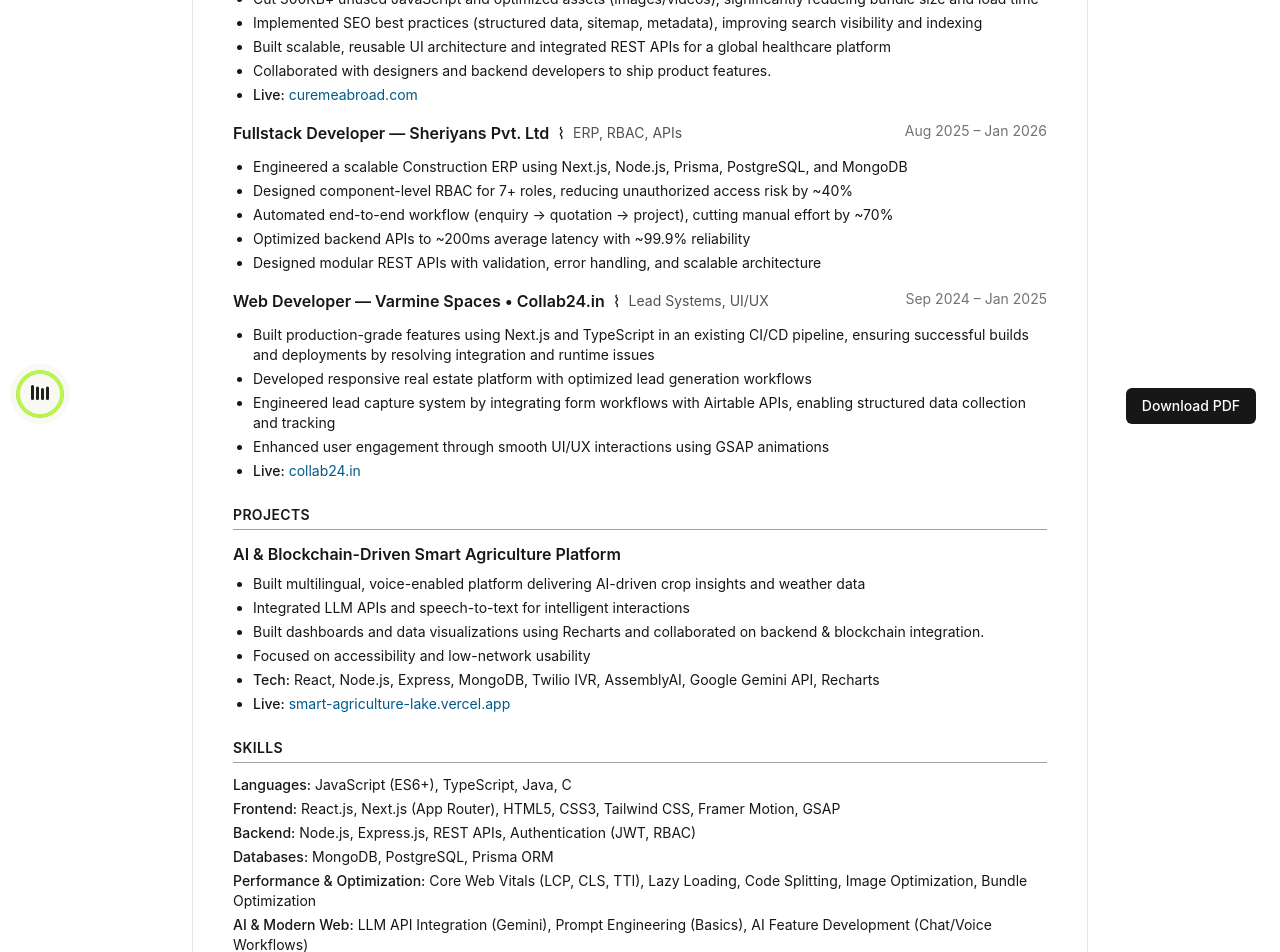
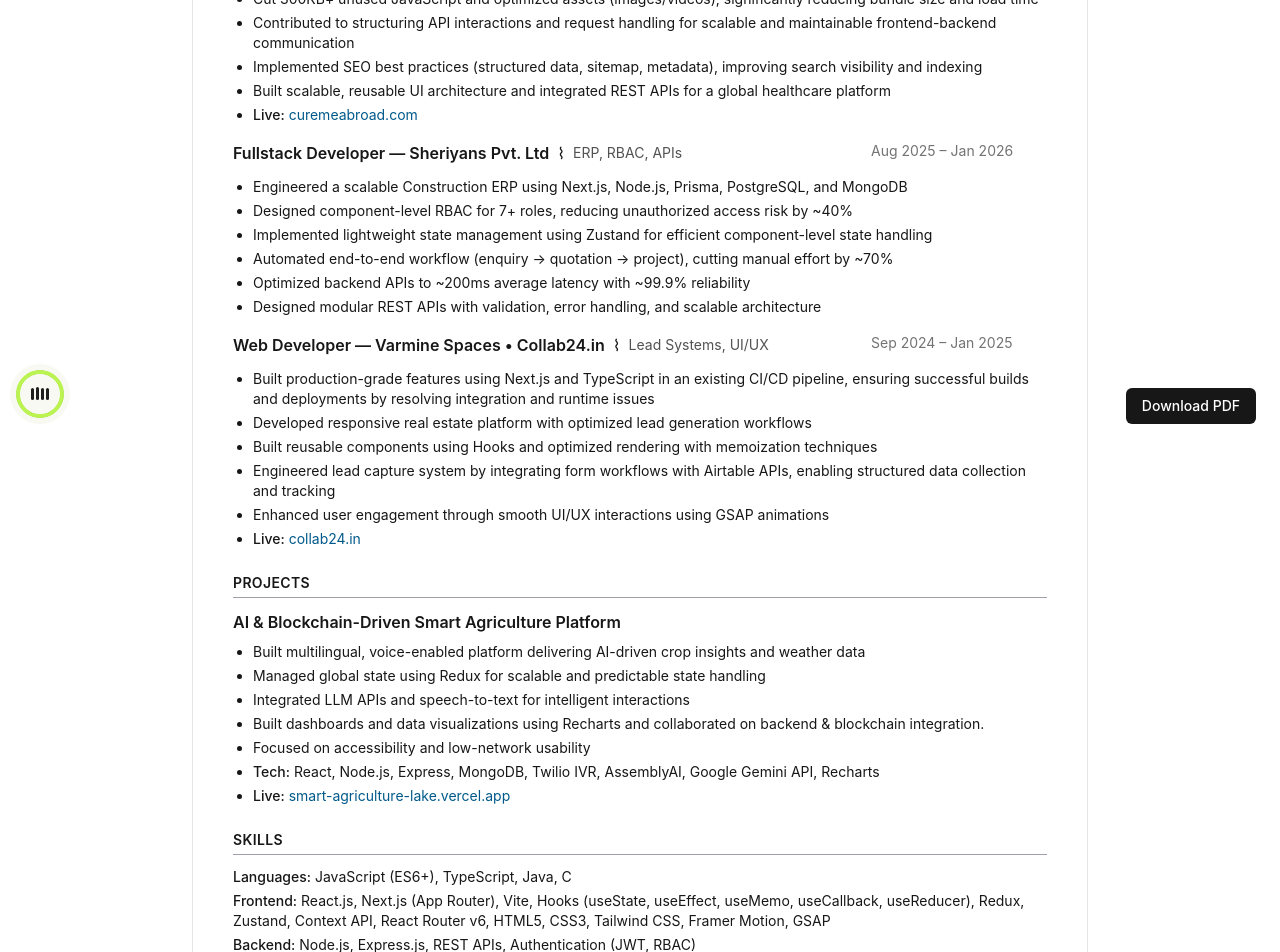
Before and after one commit to WebWithAstha/astha, a React (Vite) app: page /resume in a window 1280 px wide. Shown: the part 360-1312 px from the top of the page. Built offline with nearby package versions, Linux system fonts and the light colour scheme; a web font is replaced by a local one.

Commit message:
frontend skill updates

```diff
--- a/src/pages/resume.jsx
+++ b/src/pages/resume.jsx
@@ -23,7 +23,7 @@
             <span className="sm:inline-block hidden px-4">
               {"  •  "}
             </span>
-            Pune, Maharashtra, India
+            Bhopal, M.P., India
           </p>
 
           <div className="flex flex-row  sm:justify-center text-sm text-sky-800">
@@ -64,16 +64,18 @@
         <Section title="Experience">
           <ExperienceItem
             role="Frontend Developer"
-            company="Luxora Experiences"
+            company="CureMeAbroad"
             duration="Jan 2026 – April 2026"
-            keyterms={"Next.js, Performance, SEO"}
+            keyterms={"Next.js, Nodejs, Performance, SEO"}
             points={[
-              "Optimized Core Web Vitals, achieving LCP ~1.6s, CLS 0.0, and Performance score 85+ → 90+ through server/client component refactoring in Next.js",
+              "Optimized Core Web Vitals (LCP ~1.6s, CLS 0.0, Performance 85+ → 90+) through efficient client-server rendering strategies in Next.js",
               "Reduced render delays (~740ms) and improved Time to Interactive by isolating client-side logic and minimizing hydration overhead",
               "Cut 300KB+ unused JavaScript and optimized assets (images/videos), significantly reducing bundle size and load time",
+              // "Collaborated closely with backend team to improve API response handling and reduce render delays (~740ms), enhancing overall application performance",
+              // "Worked with server-side data fetching and caching strategies to improve Time to Interactive and reduce unnecessary client-side load",
+              "Contributed to structuring API interactions and request handling for scalable and maintainable frontend-backend communication",
               "Implemented SEO best practices (structured data, sitemap, metadata), improving search visibility and indexing",
               "Built scalable, reusable UI architecture and integrated REST APIs for a global healthcare platform",
-              "Collaborated with designers and backend developers to ship product features.",
             ]}
             live="https://curemeabroad.com/"
             liveLabel="curemeabroad.com"
@@ -87,6 +89,7 @@
             points={[
               "Engineered a scalable Construction ERP using Next.js, Node.js, Prisma, PostgreSQL, and MongoDB",
               "Designed component-level RBAC for 7+ roles, reducing unauthorized access risk by ~40%",
+              "Implemented lightweight state management using Zustand for efficient component-level state handling",
               "Automated end-to-end workflow (enquiry → quotation → project), cutting manual effort by ~70%",
               "Optimized backend APIs to ~200ms average latency with ~99.9% reliability",
               "Designed modular REST APIs with validation, error handling, and scalable architecture"
@@ -103,6 +106,7 @@
             points={[
               "Built production-grade features using Next.js and TypeScript in an existing CI/CD pipeline, ensuring successful builds and deployments by resolving integration and runtime issues",
               "Developed responsive real estate platform with optimized lead generation workflows",
+              "Built reusable components using Hooks and optimized rendering with memoization techniques",
               "Engineered lead capture system by integrating form workflows with Airtable APIs, enabling structured data collection and tracking",
               "Enhanced user engagement through smooth UI/UX interactions using GSAP animations"
             ]}
@@ -121,6 +125,9 @@
             <ul className="list-disc ml-5 mt-2 space-y-1 text-sm">
               <li>
                 Built multilingual, voice-enabled platform delivering AI-driven crop insights and weather data
+              </li>
+              <li>
+                Managed global state using Redux for scalable and predictable state handling
               </li>
               <li>
                 Integrated LLM APIs and speech-to-text for intelligent interactions
@@ -148,6 +155,30 @@
               </li>
             </ul>
           </div>
+          <div className="hidden">
+            <h3 className="font-semibold">
+              AI Content SaaS Platform
+            </h3>
+            <ul className="list-disc ml-5 mt-2 space-y-1 text-sm">
+              <li>
+                Built a multi-platform AI content generation SaaS for Instagram, LinkedIn, and Reddit with user-selectable LLM models (Gemini, Grok)
+              </li>
+              <li>
+                Architected an async job queue using BullMQ + Redis, reducing average AI response time by ~40% by eliminating blocking LLM API calls
+              </li>
+              <li>
+                Designed dedicated worker architecture to handle unpredictable LLM latency at scale; extending platform with image generation support
+              </li>
+              <li>
+                Building a browser extension for seamless in-context content generation while browsing
+              </li>
+              <li>
+                <span className="font-medium">Tech:</span> Next.js, Node.js, Express, BullMQ, Redis, Gemini API, Grok API
+              </li>
+              {/* Add once deployed: */}
+              <li><span className="font-medium">Link:</span> <a href="https://github.com/WebWithAstha/ai-creator" className="text-sky-800 hover:underline">ai-creator</a></li>
+            </ul>
+          </div>
         </Section>
 
         {/* SKILLS */}
@@ -158,8 +189,11 @@
           </SkillRow>
 
           <SkillRow label="Frontend">
-    React.js, Next.js (App Router), HTML5, CSS3, Tailwind CSS,
-    Framer Motion, GSAP
+React.js, Next.js (App Router), Vite,
+Hooks (useState, useEffect, useMemo, useCallback, useReducer),
+Redux, Zustand, Context API,
+React Router v6,
+HTML5, CSS3, Tailwind CSS, Framer Motion, GSAP
           </SkillRow>
 
           <SkillRow label="Backend">
@@ -175,7 +209,7 @@
             Image Optimization, Bundle Optimization
           </SkillRow>
 
-  <SkillRow label="AI & Modern Web">
+          <SkillRow label="AI & Modern Web">BullMQ, Queue Architecture
             LLM API Integration (Gemini), Prompt Engineering (Basics),
             AI Feature Development (Chat/Voice Workflows)
           </SkillRow>
@@ -269,7 +303,7 @@
 
 /* ---------- Helper Components ---------- */
 
-const Section = ({ title, children,spaceY }) => (
+const Section = ({ title, children, spaceY }) => (
   <section className="mt-6">
     <h2 className="uppercase text-sm font-semibold tracking-wide border-b border-zinc-400 pb-1 mb-3">
       {title}
@@ -293,7 +327,7 @@
           {/* <p>Next.js, Performance, SEO</p> */}
         </div>
       </div>
-      <span className="text-sm text-neutral-500 md:whitespace-nowrap min-w-20">{duration}</span>
+      <span className="text-sm text-neutral-500 md:whitespace-nowrap min-w-44">{duration}</span>
     </div>
 
     <ul className="list-disc ml-5 mt-2 space-y-1 text-sm">
```
Lines whose indentation alone changed are shown as unchanged.
